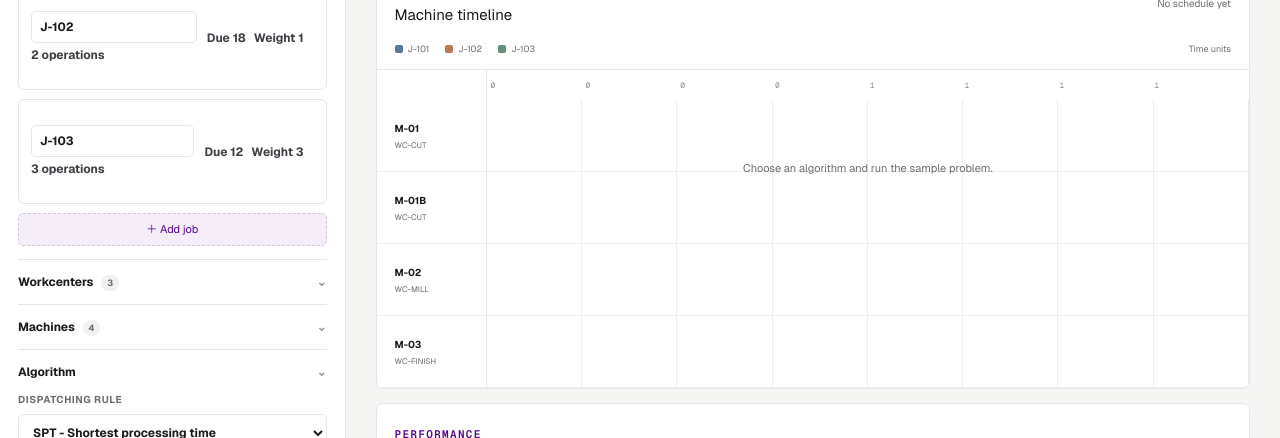
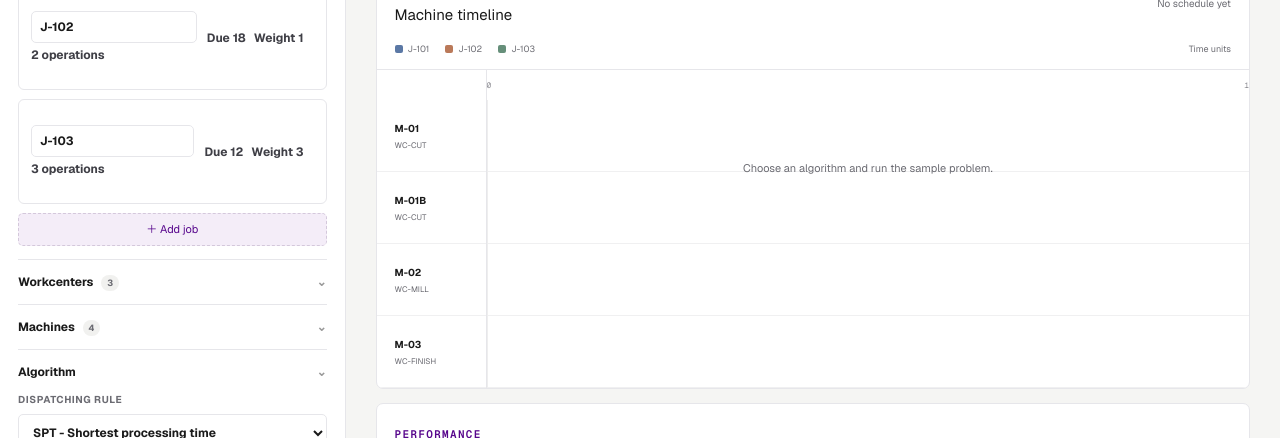
Before and after one commit to Ruturaj-Vasant/Lekin_Web, a Next.js app: page / in a window 1280 px wide. Both pictures are taken after a click on the button "Open example". Shown: the part 356-794 px from the top of the page. Built offline with nearby package versions, Linux system fonts and the light colour scheme.

Commit message:
fix: align Gantt ticks with timeline data

```diff
--- a/app/components/workspace/gantt-chart.tsx
+++ b/app/components/workspace/gantt-chart.tsx
@@ -8,6 +8,14 @@ import { useState, type DragEvent, type KeyboardEvent, type MouseEvent } from "r
 type DropCandidate = { machineId: string; sequencePosition: number; requestedStartTime: number; rejection: DragRejection | null };
 type EditState = { operationId: string; machineId: string; sequencePosition: number; requestedStartTime: string; error: string | null };
 type MoveResult = { accepted: boolean; message: string; scheduledStartTime?: number };
+
+function timelineTicks(makespan: number, targetIntervals = 7): number[] {
+  const step = Math.max(1, Math.ceil(makespan / targetIntervals));
+  const ticks: number[] = [];
+  for (let time = 0; time < makespan; time += step) ticks.push(time);
+  ticks.push(makespan);
+  return ticks;
+}
 
 type Props = {
   schedule: Schedule | null;
@@ -24,7 +32,7 @@ export function GanttChart({ schedule, problem, dragMessage, manualStartConstrai
   const [edit, setEdit] = useState<EditState | null>(null);
   const machineSchedules = schedule?.machines ?? problem.machines.map((machine) => ({ machineId: machine.machineId, workcenterId: machine.workcenterId, operations: [] }));
   const makespan = Math.max(1, ...machineSchedules.flatMap((machine) => machine.operations.map((operation) => operation.endTime)));
-  const ticks = Array.from({ length: 8 }, (_, index) => Math.round((makespan * index) / 7));
+  const ticks = timelineTicks(makespan);
   const colors = new Map(problem.jobs.map((job) => [job.jobId, job.rgb ? `rgb(${job.rgb.join(",")})` : "#57068c"]));
   const draggedOperation = machineSchedules.flatMap((machine) => machine.operations).find(
     (operation) => operation.scheduledOperationId === draggedOperationId,
@@ -134,8 +142,8 @@ export function GanttChart({ schedule, problem, dragMessage, manualStartConstrai
       <div className="gantt" style={{ height: `${Math.max(190, 30 + machineSchedules.length * 72)}px` }}>
         <div className="machine-labels">{machineSchedules.map((machine) => <span key={machine.machineId}>{machine.machineId}<small>{machine.workcenterId ?? "Unassigned"}</small></span>)}</div>
         <div className="timeline">
-          <div className="ticks">{ticks.map((tick, index) => <span key={`${tick}-${index}`}>{tick}</span>)}</div>
-          <div className="grid">{machineSchedules.map((machine) => <div className="grid-row" key={machine.machineId} />)}</div>
+          <div className="ticks">{ticks.map((tick, index) => <span data-time={tick} className={index === 0 ? "tick-first" : index === ticks.length - 1 ? "tick-last" : undefined} style={{ left: `${(tick / makespan) * 100}%` }} key={tick}>{tick}</span>)}</div>
+          <div className="grid">{ticks.map((tick) => <i data-time={tick} className="grid-line" style={{ left: `${(tick / makespan) * 100}%` }} key={`line-${tick}`} />)}{machineSchedules.map((machine) => <div className="grid-row" key={machine.machineId} />)}</div>
           {schedule && <div className="drop-lanes">{machineSchedules.map((machine) => {
             const active = candidate?.machineId === machine.machineId;
             const compatible = !draggedDefinition || machine.workcenterId === draggedDefinition.workcenterId;
--- a/app/globals.css
+++ b/app/globals.css
@@ -201,3 +201,11 @@
   .operation-editor>footer span{display:none}
   .operation-editor>footer .editor-clear{grid-column:1/-1}
 }
+
+/* One shared numeric scale for ticks, grid lines, bars, and drag previews. */
+.timeline .ticks{position:relative;display:block;padding:0}
+.timeline .ticks span{position:absolute;top:50%;transform:translate(-50%,-50%)}
+.timeline .ticks .tick-first{transform:translate(0,-50%)}
+.timeline .ticks .tick-last{transform:translate(-100%,-50%)}
+.timeline .grid{background:none}
+.grid-line{position:absolute;top:0;bottom:0;width:1px;background:#eee;pointer-events:none}
```
Also changed, not shown: 1 other file (tests, documents, lock files or other folders).
